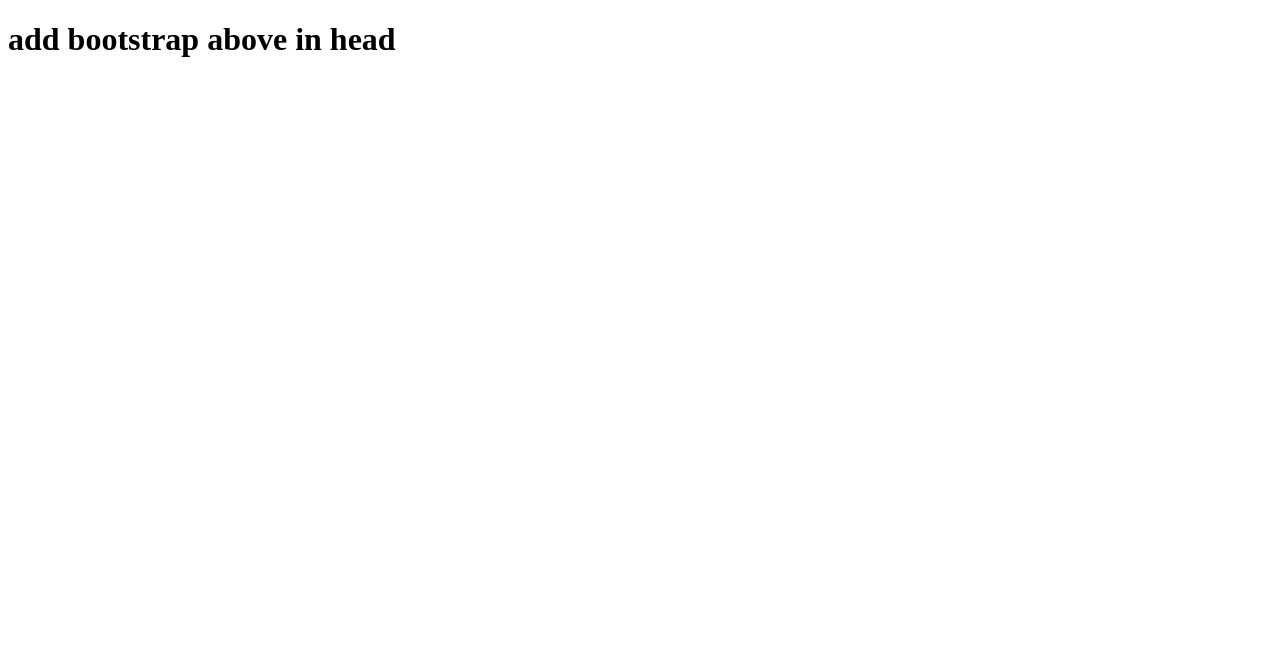
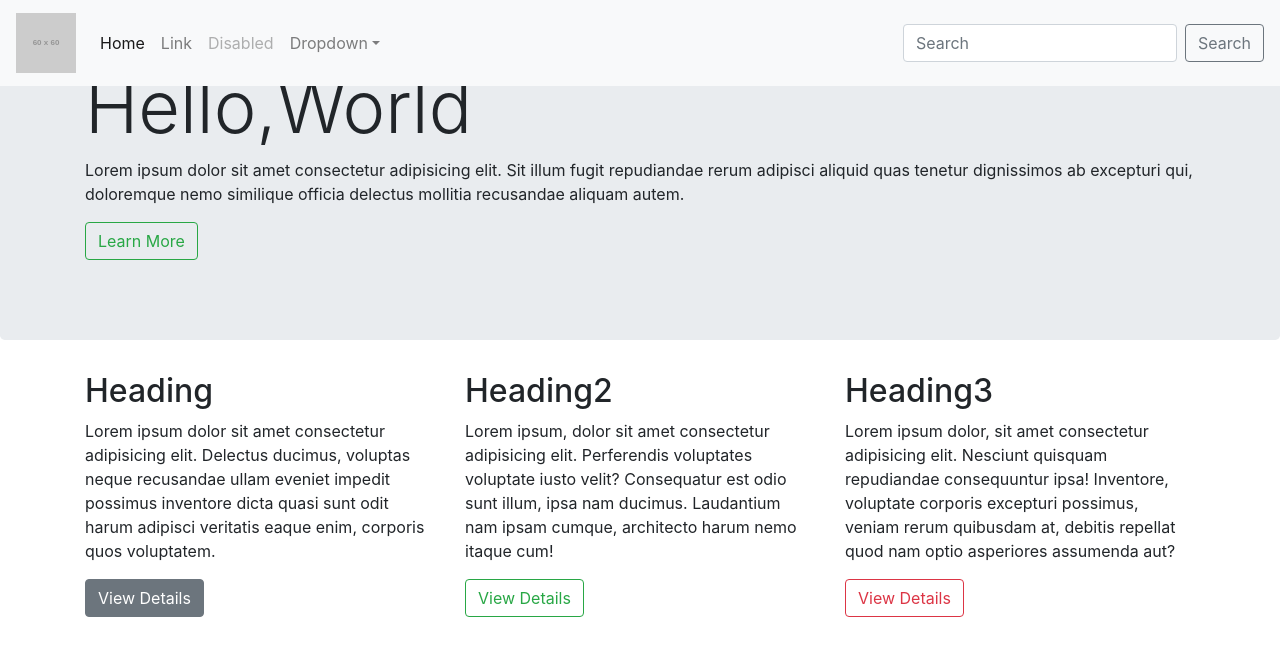
Before and after one commit to dominick-designs/demo-bootstrap, a website: page index.html in a window 1280 px wide. Drawn offline with nearby package versions, Linux system fonts and the light colour scheme; placeholder pictures from the web are drawn by us.

Commit message:
add jumbotron navbar, header, rows

```diff
--- a/index.html
+++ b/index.html
@@ -1,14 +1,172 @@
 <!DOCTYPE html>
 <html lang="en">
   <head>
-    <meta charset="UTF-8" />
-    <meta name="viewport" content="width=device-width, initial-scale=1.0" />
-    <meta http-equiv="X-UA-Compatible" content="ie=edge" />
-    <title>Static Template</title>
+    <!-- Required meta tags -->
+    <meta charset="utf-8" />
+    <meta
+      name="viewport"
+      content="width=device-width, initial-scale=1, shrink-to-fit=no"
+    />
+
+    <!-- Bootstrap CSS -->
+    <link
+      rel="stylesheet"
+      href="https://stackpath.bootstrapcdn.com/bootstrap/4.5.0/css/bootstrap.min.css"
+      integrity="sha384-9aIt2nRpC12Uk9gS9baDl411NQApFmC26EwAOH8WgZl5MYYxFfc+NcPb1dKGj7Sk"
+      crossorigin="anonymous"
+    />
+    <title>Bootstrap Demo</title>
   </head>
   <body>
-    <h1>
-      add bootstrap above in head
-    </h1>
+    <nav class="navbar navbar-expand-md navbar-light bg-light fixed-top">
+      <img
+        src="https://via.placeholder.com/60x60.png"
+        alt=""
+        class="navbar-brand"
+      />
+      <button
+        class="navbar-toggler"
+        type="button"
+        data-toggle="collapse"
+        data-target="#"
+        aria-controls="example"
+        aria-expanded="false"
+        aria-label="Toggle Nav"
+      >
+        <span class="navbar-toggler-icon"></span>
+      </button>
+
+      <div class="collapse navbar-collapse" id="example">
+        <ul class="navbar-nav mr-auto">
+          <li class="nav-item active">
+            <a href="#" class="nav-link"
+              >Home <span class="sr-only">(current)</span></a
+            >
+          </li>
+          <li class="nav-item">
+            <a href="#" class="nav-link">Link</a>
+          </li>
+          <li class="nav-item">
+            <a
+              href="#"
+              class="nav-link disabled"
+              tabindex="-1"
+              aria-disabled="true"
+              >Disabled</a
+            >
+          </li>
+          <li class="nav-item dropdown">
+            <a
+              href="#"
+              class="nav-link dropdown-toggle"
+              id="drop1"
+              data-toggle="dropdown"
+              aria-haspopup="true"
+              aria-expanded="false"
+              >Dropdown</a
+            >
+            <div class="dropdown-menu" aria-labelledby="drop1">
+              <a href="#" class="dropdown-item">Action</a>
+              <a href="#" class="dropdown-item">Another1</a>
+              <a href="#" class="dropdown-item">Third1</a>
+            </div>
+          </li>
+        </ul>
+        <form action="" class="form-inline my-2 my-lg-0">
+          <input
+            type="text"
+            class="form-control mr-sm-2"
+            placeholder="Search"
+            aria-label="Search"
+          />
+          <button class="btn btn-outline-secondary my-2 my-sm-0" type="submit">
+            Search
+          </button>
+        </form>
+      </div>
+    </nav>
+
+    <main role="main">
+      <div class="jumbotron">
+        <div class="container">
+          <h1 class="display-3">Hello,World</h1>
+          <p>
+            Lorem ipsum dolor sit amet consectetur adipisicing elit. Sit illum
+            fugit repudiandae rerum adipisci aliquid quas tenetur dignissimos ab
+            excepturi qui, doloremque nemo similique officia delectus mollitia
+            recusandae aliquam autem.
+          </p>
+          <p>
+            <a href="#" class="btn btn-outline-success btn-md" role="button"
+              >Learn More</a
+            >
+          </p>
+        </div>
+      </div>
+
+      <div class="container">
+        <div class="row">
+          <div class="col-md-4">
+            <h2>Heading</h2>
+            <p>
+              Lorem ipsum dolor sit amet consectetur adipisicing elit. Delectus
+              ducimus, voluptas neque recusandae ullam eveniet impedit possimus
+              inventore dicta quasi sunt odit harum adipisci veritatis eaque
+              enim, corporis quos voluptatem.
+            </p>
+            <p>
+              <a href="#" class="btn btn-secondary" role="button"
+                >View Details</a
+              >
+            </p>
+          </div>
+          <div class="col-md-4">
+            <h2>Heading2</h2>
+            <p>
+              Lorem ipsum, dolor sit amet consectetur adipisicing elit.
+              Perferendis voluptates voluptate iusto velit? Consequatur est odio
+              sunt illum, ipsa nam ducimus. Laudantium nam ipsam cumque,
+              architecto harum nemo itaque cum!
+            </p>
+            <p>
+              <a href="#" class="btn btn-outline-success" role="button"
+                >View Details</a
+              >
+            </p>
+          </div>
+          <div class="col-md-4">
+            <h2>Heading3</h2>
+            <p>
+              Lorem ipsum dolor, sit amet consectetur adipisicing elit. Nesciunt
+              quisquam repudiandae consequuntur ipsa! Inventore, voluptate
+              corporis excepturi possimus, veniam rerum quibusdam at, debitis
+              repellat quod nam optio asperiores assumenda aut?
+            </p>
+            <p>
+              <a href="#" role="button" class="btn btn-outline-danger"
+                >View Details</a
+              >
+            </p>
+          </div>
+        </div>
+      </div>
+    </main>
+    <!-- Optional JavaScript -->
+    <!-- jQuery first, then Popper.js, then Bootstrap JS -->
+    <script
+      src="https://code.jquery.com/jquery-3.5.1.slim.min.js"
+      integrity="sha384-DfXdz2htPH0lsSSs5nCTpuj/zy4C+OGpamoFVy38MVBnE+IbbVYUew+OrCXaRkfj"
+      crossorigin="anonymous"
+    ></script>
+    <script
+      src="https://cdn.jsdelivr.net/npm/popper.js@1.16.0/dist/umd/popper.min.js"
+      integrity="sha384-Q6E9RHvbIyZFJoft+2mJbHaEWldlvI9IOYy5n3zV9zzTtmI3UksdQRVvoxMfooAo"
+      crossorigin="anonymous"
+    ></script>
+    <script
+      src="https://stackpath.bootstrapcdn.com/bootstrap/4.5.0/js/bootstrap.min.js"
+      integrity="sha384-OgVRvuATP1z7JjHLkuOU7Xw704+h835Lr+6QL9UvYjZE3Ipu6Tp75j7Bh/kR0JKI"
+      crossorigin="anonymous"
+    ></script>
   </body>
 </html>
```
Also changed, not shown: README.md.
